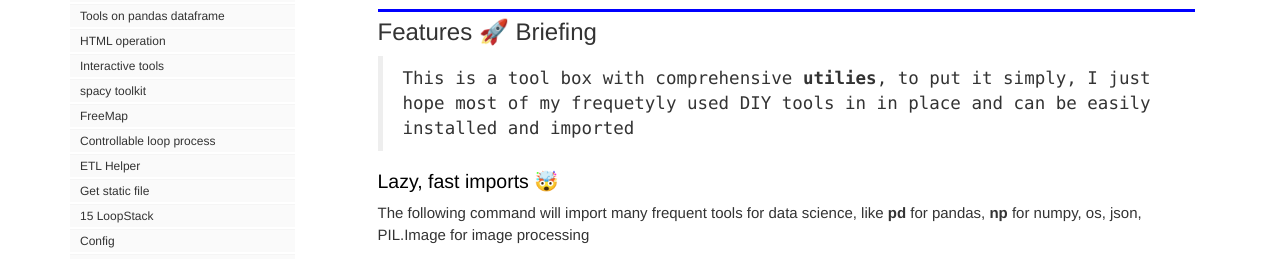
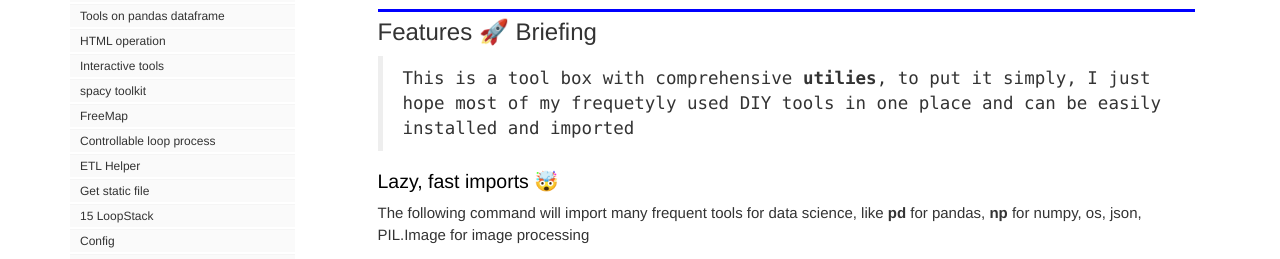
Before and after one commit to raynardj/forgebox, a Jekyll site: the page built from docs/index.html, in a window 1280 px wide and 900 px high, scrolled down 926 px. Shown: the part 192-451 px from the top of the window. Built offline with Jekyll 4.4.1, drawn with Linux system fonts in a browser that asks for light colours; nearby versions of some CDN libraries; comment, search, counter and statistics services are not loaded.

```diff
--- a/docs/index.html
+++ b/docs/index.html
@@ -46,7 +46,7 @@
 </div>
 <div class="cell border-box-sizing text_cell rendered"><div class="inner_cell">
 <div class="text_cell_render border-box-sizing rendered_html">
-<h2 id="Features-&#128640;-Briefing">Features &#128640; Briefing<a class="anchor-link" href="#Features-&#128640;-Briefing"> </a></h2><blockquote><p>This is a tool box with comprehensive <strong>utilies</strong>, to put it simply, I just hope most of my frequetyly used DIY tools in in place and can be easily installed and imported</p>
+<h2 id="Features-&#128640;-Briefing">Features &#128640; Briefing<a class="anchor-link" href="#Features-&#128640;-Briefing"> </a></h2><blockquote><p>This is a tool box with comprehensive <strong>utilies</strong>, to put it simply, I just hope most of my frequetyly used DIY tools in one place and can be easily installed and imported</p>
 </blockquote>
 
 </div>
```
Also changed, not shown: README.md, 1 other file.
